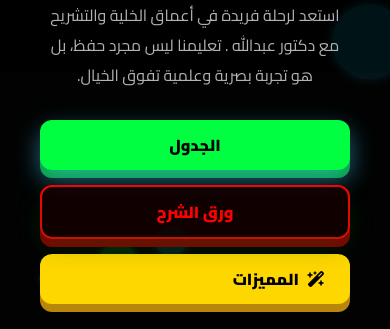
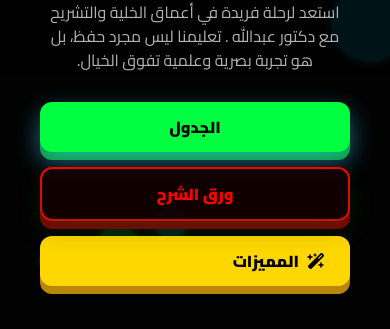
Before and after one commit to mostafa7html7-pixel/mrr, a plain HTML site: page index.html in a window 390 px wide. Shown: the part 771-1100 px from the top of the page. Drawn offline with Linux system fonts and the light colour scheme; no server answers.

Commit message:
Add files via upload

```diff
--- a/style.css
+++ b/style.css
@@ -254,7 +254,7 @@ body.light-mode .navbar:hover { background-color: rgba(255, 255, 255, 0.95); }
 .hero h1 { font-size: 4.5rem; line-height: 1.2; margin-bottom: 20px; }
 .neon-green-text { color: var(--neon-green); text-shadow: 0 0 20px rgba(0,255,65,0.4); }
 .neon-gold-text { color: var(--neon-gold); text-shadow: 0 0 15px rgba(255, 215, 0, 0.4); }
-.hero-desc { max-width: 600px; color: var(--text-gray); margin-bottom: 30px; font-size: 1.1rem; }
+.hero-desc { max-width: 600px; color: var(--text-gray); margin-bottom: 30px; font-size: 1rem; line-height: 1.6; }
 .hero-btns { display: flex; gap: 20px; }
 .btn-green {
     background: var(--neon-green);
@@ -555,7 +555,7 @@ footer {
 @media (max-width: 768px) {
     .grid-4, .grid-3, .grid-2 { grid-template-columns: 1fr; }
     .hero h1 { font-size: 2.5rem; }
-    .hero-desc { font-size: 1rem; padding: 0 20px; }
+    .hero-desc { font-size: 0.9rem; padding: 0 20px; line-height: 1.5; }
     .hero-btns { flex-direction: column; width: 100%; padding: 0 20px; }
     .btn-green, .btn-outline { width: 100%; }
 
--- a/sw.js
+++ b/sw.js
@@ -1,4 +1,4 @@
-const CACHE_NAME = 'abqarieno-v31'; // تم تحديث الإصدار لإجبار التطبيق على التحديث
+const CACHE_NAME = 'abqarieno-v32'; // تحديث جديد لإظهار التعديلات على الموبايل
 const ASSETS = [ // تأكد من تحديث هذه القائمة لتشمل جميع الملفات الجديدة أو المعدلة
     './',
     './index.html',
```
